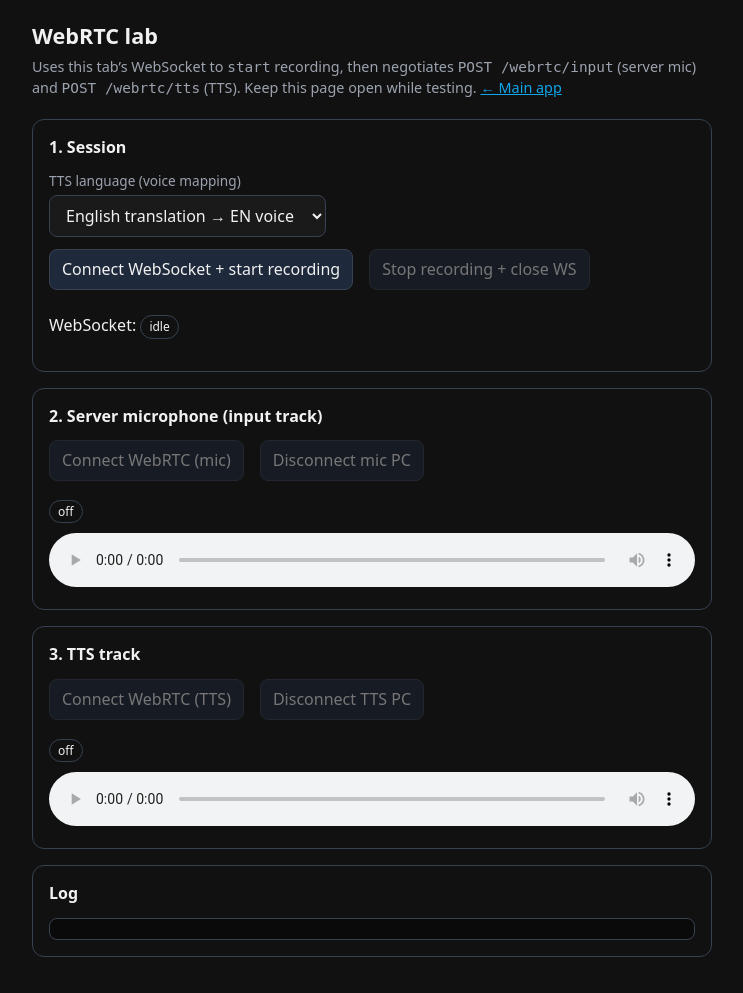
After one commit to Organization-of-Muslims-in-Hungary/rtt-alhuda, a Python web app: template templates/webrtc-test.html in a window 1280 px wide. The commit adds this page. Shown: the whole page, without its empty margins (268-1011 px from the left). Run offline with Jinja, Linux system fonts and the light colour scheme; the template is opened without the code that fills it, so the values that code supplies are empty.

Commit message:
feat: add webrtc-test.html lab page and GET route

```diff
--- a/templates/index.html
+++ b/templates/index.html
@@ -333,6 +333,7 @@
       <p class="sub">
         Frontend controls start/stop while backend captures and chunks
         microphone audio.
+        <a href="/webrtc-test.html" style="color: var(--accent)">WebRTC test page</a>
       </p>
 
       <div class="status" id="status">
--- /dev/null
+++ b/templates/webrtc-test.html
@@ -0,0 +1,378 @@
+<!doctype html>
+<html lang="en">
+  <head>
+    <meta charset="utf-8" />
+    <meta name="viewport" content="width=device-width, initial-scale=1" />
+    <title>WebRTC test — RTT-Alhuda</title>
+    <style>
+      :root {
+        --bg: #111111;
+        --text: #f1f1f1;
+        --muted: #9ca3af;
+        --line: #374151;
+        --accent: #0ea5e9;
+        --ok: #16a34a;
+        --err: #dc2626;
+      }
+      * {
+        box-sizing: border-box;
+      }
+      body {
+        margin: 0;
+        font-family: system-ui, sans-serif;
+        background: var(--bg);
+        color: var(--text);
+        line-height: 1.45;
+      }
+      .wrap {
+        max-width: 720px;
+        margin: 0 auto;
+        padding: 20px;
+      }
+      h1 {
+        font-size: 1.35rem;
+        margin: 0 0 6px;
+      }
+      .sub {
+        color: var(--muted);
+        font-size: 0.9rem;
+        margin: 0 0 20px;
+      }
+      a {
+        color: var(--accent);
+      }
+      section {
+        border: 1px solid var(--line);
+        border-radius: 12px;
+        padding: 16px;
+        margin-bottom: 16px;
+      }
+      h2 {
+        font-size: 1rem;
+        margin: 0 0 12px;
+      }
+      label {
+        display: block;
+        font-size: 0.85rem;
+        color: var(--muted);
+        margin-bottom: 4px;
+      }
+      select,
+      button {
+        font: inherit;
+        border-radius: 8px;
+        padding: 8px 12px;
+      }
+      select {
+        background: #1a1a1a;
+        color: var(--text);
+        border: 1px solid var(--line);
+        margin-bottom: 12px;
+      }
+      button {
+        background: #1e293b;
+        color: var(--text);
+        border: 1px solid var(--line);
+        cursor: pointer;
+        margin-right: 8px;
+        margin-bottom: 8px;
+      }
+      button:hover {
+        border-color: var(--accent);
+      }
+      button:disabled {
+        opacity: 0.45;
+        cursor: not-allowed;
+      }
+      .row {
+        display: flex;
+        flex-wrap: wrap;
+        gap: 8px;
+        align-items: center;
+        margin-bottom: 10px;
+      }
+      audio {
+        width: 100%;
+        margin-top: 10px;
+      }
+      #log {
+        font-family: ui-monospace, monospace;
+        font-size: 12px;
+        background: #0a0a0a;
+        border: 1px solid var(--line);
+        border-radius: 8px;
+        padding: 10px;
+        max-height: 200px;
+        overflow: auto;
+        white-space: pre-wrap;
+        word-break: break-all;
+      }
+      .pill {
+        display: inline-block;
+        padding: 2px 8px;
+        border-radius: 999px;
+        font-size: 12px;
+        border: 1px solid var(--line);
+      }
+      .pill.ok {
+        border-color: var(--ok);
+        color: var(--ok);
+      }
+      .pill.err {
+        border-color: var(--err);
+        color: var(--err);
+      }
+    </style>
+  </head>
+  <body>
+    <div class="wrap">
+      <h1>WebRTC lab</h1>
+      <p class="sub">
+        Uses this tab’s WebSocket to <code>start</code> recording, then negotiates
+        <code>POST /webrtc/input</code> (server mic) and <code>POST /webrtc/tts</code> (TTS). Keep this page open while testing.
+        <a href="/">← Main app</a>
+      </p>
+
+      <section>
+        <h2>1. Session</h2>
+        <label for="ttsLang">TTS language (voice mapping)</label>
+        <select id="ttsLang">
+          <option value="en">English translation → EN voice</option>
+          <option value="hu">English translation → HU voice</option>
+        </select>
+        <div class="row">
+          <button type="button" id="btnWsStart">Connect WebSocket + start recording</button>
+          <button type="button" id="btnWsStop" disabled>Stop recording + close WS</button>
+        </div>
+        <p>
+          WebSocket:
+          <span id="wsPill" class="pill">idle</span>
+        </p>
+      </section>
+
+      <section>
+        <h2>2. Server microphone (input track)</h2>
+        <div class="row">
+          <button type="button" id="btnMic" disabled>Connect WebRTC (mic)</button>
+          <button type="button" id="btnMicClose" disabled>Disconnect mic PC</button>
+        </div>
+        <span id="micPill" class="pill">off</span>
+        <audio id="audioMic" controls autoplay playsinline></audio>
+      </section>
+
+      <section>
+        <h2>3. TTS track</h2>
+        <div class="row">
+          <button type="button" id="btnTts" disabled>Connect WebRTC (TTS)</button>
+          <button type="button" id="btnTtsClose" disabled>Disconnect TTS PC</button>
+        </div>
+        <span id="ttsPill" class="pill">off</span>
+        <audio id="audioTts" controls autoplay playsinline></audio>
+      </section>
+
+      <section>
+        <h2>Log</h2>
+        <div id="log"></div>
+      </section>
+    </div>
+
+    <script>
+      (function () {
+        const logEl = document.getElementById("log");
+        function log(...args) {
+          const line = new Date().toISOString().slice(11, 23) + " " + args.join(" ");
+          logEl.textContent += line + "\n";
+          logEl.scrollTop = logEl.scrollHeight;
+          console.log(...args);
+        }
+
+        const wsScheme = location.protocol === "https:" ? "wss" : "ws";
+        const wsUrl = wsScheme + "://" + location.host + "/stream";
+
+        let ws = null;
+        let pcMic = null;
+        let pcTts = null;
+
+        const el = (id) => document.getElementById(id);
+
+        function setPill(id, text, ok) {
+          const p = el(id);
+          p.textContent = text;
+          p.className = "pill " + (ok === true ? "ok" : ok === false ? "err" : "");
+        }
+
+        function iceServers() {
+          return [{ urls: "stun:stun.l.google.com:19302" }];
+        }
+
+        async function postSdp(path, offer) {
+          const res = await fetch(path, {
+            method: "POST",
+            headers: { "Content-Type": "application/json" },
+            body: JSON.stringify({ sdp: offer.sdp, type: offer.type }),
+          });
+          const text = await res.text();
+          let data;
+          try {
+            data = JSON.parse(text);
+          } catch {
+            throw new Error("Non-JSON: " + text.slice(0, 200));
+          }
+          if (!res.ok) {
+            throw new Error(data.error || res.status + " " + text.slice(0, 200));
+          }
+          return data;
+        }
+
+        async function negotiateWebRtc(path, audioEl, label) {
+          const pc = new RTCPeerConnection({ iceServers: iceServers() });
+          pc.addTransceiver("audio", { direction: "recvonly" });
+
+          pc.ontrack = (ev) => {
+            log(label, "ontrack", ev.track.kind);
+            if (ev.streams[0]) {
+              audioEl.srcObject = ev.streams[0];
+            } else {
+              const ms = new MediaStream([ev.track]);
+              audioEl.srcObject = ms;
+            }
+          };
+
+          pc.oniceconnectionstatechange = () =>
+            log(label, "iceConnectionState", pc.iceConnectionState);
+          pc.onconnectionstatechange = () =>
+            log(label, "connectionState", pc.connectionState);
+
+          const offer = await pc.createOffer();
+          await pc.setLocalDescription(offer);
+          log(label, "localDescription set, POST", path);
+          const answer = await postSdp(path, pc.localDescription);
+          await pc.setRemoteDescription(
+            new RTCSessionDescription({ sdp: answer.sdp, type: answer.type }),
+          );
+          log(label, "remoteDescription set");
+          return pc;
+        }
+
+        el("btnWsStart").onclick = () => {
+          if (ws && ws.readyState === WebSocket.OPEN) return;
+          ws = new WebSocket(wsUrl);
+          setPill("wsPill", "connecting…", null);
+          el("btnWsStart").disabled = true;
+
+          ws.onopen = () => {
+            const lang = el("ttsLang").value;
+            ws.send(JSON.stringify({ type: "start", ttsLanguage: lang }));
+            setPill("wsPill", "open + recording", true);
+            log("WebSocket open, sent start", lang);
+            el("btnWsStop").disabled = false;
+            el("btnMic").disabled = false;
+            el("btnTts").disabled = false;
+          };
+
+          ws.onerror = (e) => {
+            log("WebSocket error", e);
+            setPill("wsPill", "error", false);
+            el("btnWsStart").disabled = false;
+          };
+
+          ws.onclose = () => {
+            log("WebSocket closed");
+            setPill("wsPill", "closed", null);
+            el("btnWsStart").disabled = false;
+            el("btnWsStop").disabled = true;
+            el("btnMic").disabled = true;
+            el("btnTts").disabled = true;
+          };
+
+          ws.onmessage = (ev) => {
+            try {
+              const j = JSON.parse(ev.data);
+              if (j.type === "log") {
+                log("[server]", j.level, j.message);
+              }
+            } catch {
+              /* ignore non-JSON */
+            }
+          };
+        };
+
+        el("btnWsStop").onclick = () => {
+          if (ws && ws.readyState === WebSocket.OPEN) {
+            try {
+              ws.send(JSON.stringify({ type: "stop" }));
+            } catch (_) {}
+            ws.close();
+          }
+          ws = null;
+        };
+
+        el("btnMic").onclick = async () => {
+          try {
+            el("btnMic").disabled = true;
+            if (pcMic) {
+              pcMic.close();
+              pcMic = null;
+            }
+            pcMic = await negotiateWebRtc(
+              "/webrtc/input",
+              el("audioMic"),
+              "mic",
+            );
+            setPill("micPill", "connected", true);
+            el("btnMicClose").disabled = false;
+          } catch (e) {
+            log("Mic WebRTC failed", e.message || e);
+            setPill("micPill", "failed", false);
+            el("btnMic").disabled = false;
+          }
+        };
+
+        el("btnMicClose").onclick = () => {
+          if (pcMic) {
+            pcMic.close();
+            pcMic = null;
+          }
+          el("audioMic").srcObject = null;
+          setPill("micPill", "off", null);
+          el("btnMicClose").disabled = true;
+          el("btnMic").disabled = !ws || ws.readyState !== WebSocket.OPEN;
+        };
+
+        el("btnTts").onclick = async () => {
+          try {
+            el("btnTts").disabled = true;
+            if (pcTts) {
+              pcTts.close();
+              pcTts = null;
+            }
+            pcTts = await negotiateWebRtc("/webrtc/tts", el("audioTts"), "tts");
+            setPill("ttsPill", "connected", true);
+            el("btnTtsClose").disabled = false;
+          } catch (e) {
+            log("TTS WebRTC failed", e.message || e);
+            setPill("ttsPill", "failed", false);
+            el("btnTts").disabled = false;
+          }
+        };
+
+        el("btnTtsClose").onclick = () => {
+          if (pcTts) {
+            pcTts.close();
+            pcTts = null;
+          }
+          el("audioTts").srcObject = null;
+          setPill("ttsPill", "off", null);
+          el("btnTtsClose").disabled = true;
+          el("btnTts").disabled = !ws || ws.readyState !== WebSocket.OPEN;
+        };
+
+        window.addEventListener("beforeunload", () => {
+          if (pcMic) pcMic.close();
+          if (pcTts) pcTts.close();
+          if (ws && ws.readyState === WebSocket.OPEN) ws.close();
+        });
+      })();
+    </script>
+  </body>
+</html>
```
Also changed, not shown: rtt_alhuda/web_app.py (+15 -5 lines), tests/test_web_app.py (+10 -0 lines), README.md.
